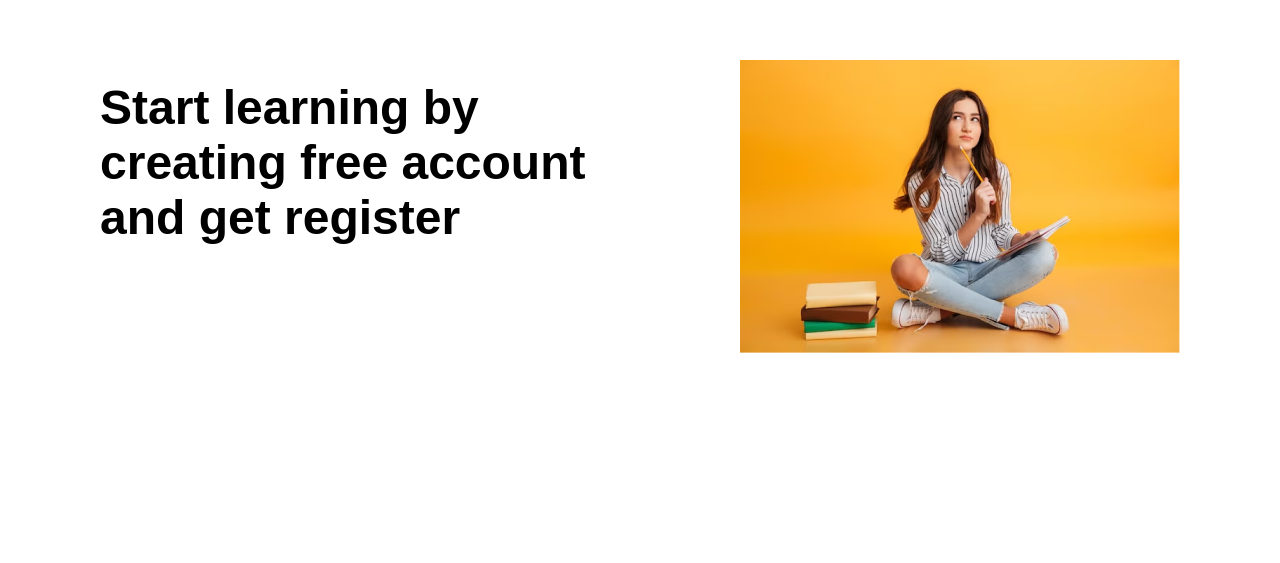
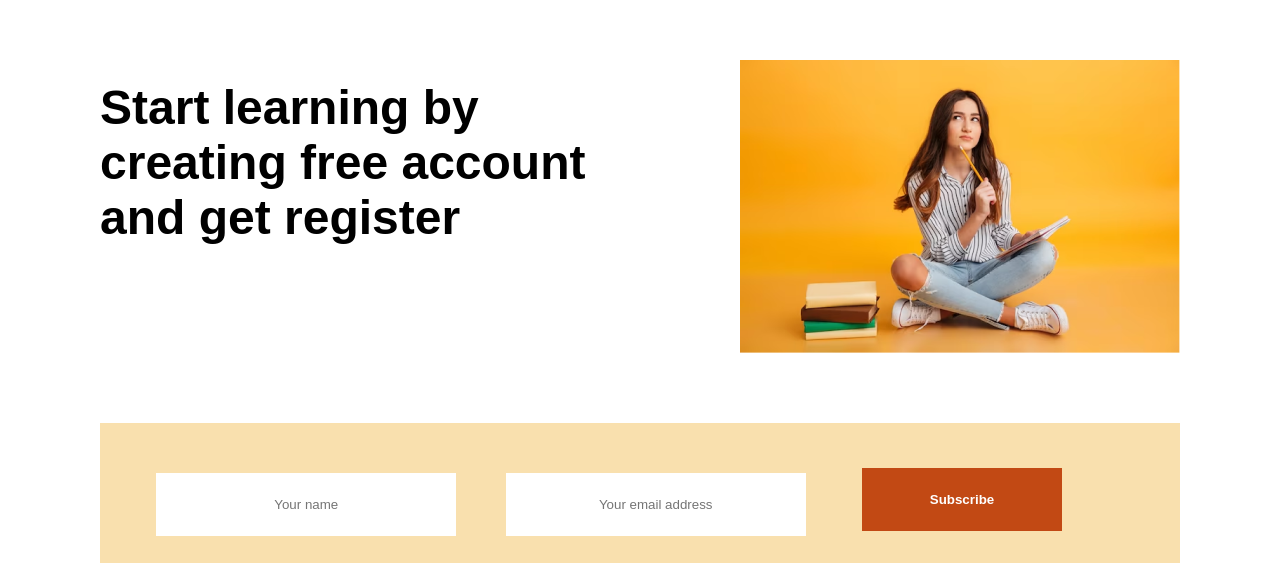
Before and after one commit to dashamamasalieva/education, a plain HTML site: page index.html in a window 1280 px wide. Shown: the part 1499-2062 px from the top of the page. Before the commit the page ends 1852 px from the top, so only its background shows below. Drawn offline with Linux system fonts and the light colour scheme.

Commit message:
Создала форму

```diff
--- a/index.html
+++ b/index.html
@@ -40,6 +40,11 @@
         <img src="img/image 1.png" alt="">
         <h1>Start learning by <br> creating free account <br> and get register</h1>
     </div>
+    <div class="subscribe-form">
+        <input type="text" placeholder="Your name">
+        <input type="text" placeholder="Your email address">
+        <button>Subscribe</button>
+    </div>
 </body>
 
 </html>
--- a/styles/style.css
+++ b/styles/style.css
@@ -147,3 +147,32 @@ header img{
     padding-top: 20px;
     margin-left: 100px;
 }
+
+.subscribe-form {
+    margin-top: 70px;
+    width: 1080px;
+    height: 140px;
+    background-color: #F9E0AE;
+    margin-left: 100px;
+    text-align: center;
+}
+
+.subscribe-form input {
+    width: 300px;
+    height: 63px;
+    margin-top: 50px;
+    border: 0;
+    margin-left: 45px;
+    text-align: center;
+}
+
+.subscribe-form button {
+    width: 200px;
+    height: 63px;
+    background-color: #C24914;
+    color: #fff;
+    border: 0;
+    margin-left: 45px;
+    border-radius: 0;
+    text-align: center;
+}
```
